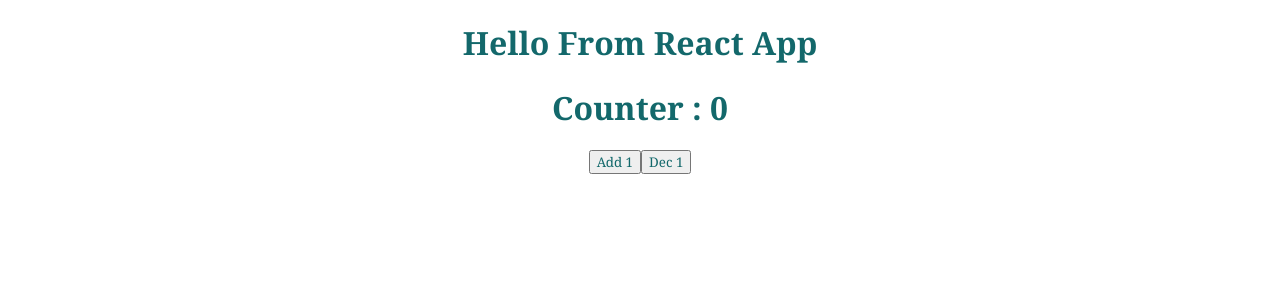
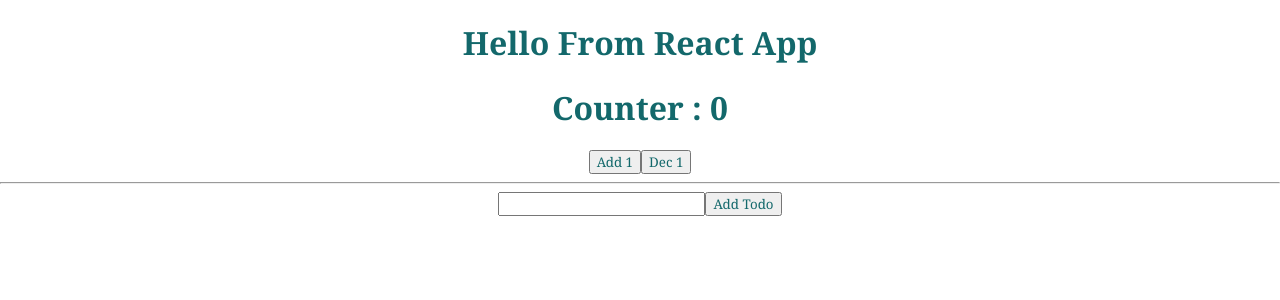
Before and after one commit to amareshcoding/React-revisit, a React (Create React App) app in the folder react-intro/: page / in a window 1280 px wide. Shown: the top 300 px of the page. Built offline with nearby package versions, Linux system fonts and the light colour scheme.

Commit message:
Todo Component

```diff
--- a/react-intro/src/App.js
+++ b/react-intro/src/App.js
@@ -2,6 +2,7 @@
 import Button from './components/Button';
 import Card from './components/Card';
 import Counter from './components/Counter';
+import Todo from './components/Todo';
 
 function App() {
   const carddata = [{
@@ -30,7 +31,8 @@
       </div> */}
 
       <Counter/>
-
+      <hr/>
+      <Todo/>
     </div>
   );
 }
--- a/react-intro/src/components/Todo.jsx
+++ b/react-intro/src/components/Todo.jsx
@@ -1,13 +1,68 @@
-import React from 'react'
+import React from 'react';
+import { useState } from 'react';
 
 const Todo = () => {
+  const [newtodo, setNewtodo] = useState('');
+  //   console.log('newtodo: ', newtodo);
+  const [todo, setTodo] = useState([]);
+  console.log('todo: ', todo);
+
+  //   const addTodo = () => {
+  //     todo.push({
+  //       id: new Date(),
+  //       item: newtodo,
+  //       isDone: false,
+  //     });
+  //     setTodo(todo);
+  //   };
+
+  const Showtodo = () => {
+    return (
+      <div>
+        {todo.map((e) => {
+          return (
+            <div key={e.id}>
+              <h4>{e.item}</h4>
+            </div>
+          );
+        })}
+      </div>
+    );
+  };
+
   return (
     <div>
-
+      <input
+        type="text"
+        onChange={(e) => setNewtodo(e.target.value)}
+        value={newtodo}
+      />
+      <button
+        onClick={() => {
+          // addTodo();
+          setTodo([
+            ...todo,
+            {
+              id: new Date(),
+              item: newtodo,
+              isDone: false,
+            },
+          ]);
+          setNewtodo('');
+        }}
+      >
+        Add Todo
+      </button>
+      <Showtodo />
     </div>
-  )
-}
+  );
+};
 
 export default Todo;
 
-//rafc
+//rafc--> Arrow function
+
+//read input
+//update todos list
+//re-render todos list when update
+//https://course.masaischool.com/lectures/27774
```
